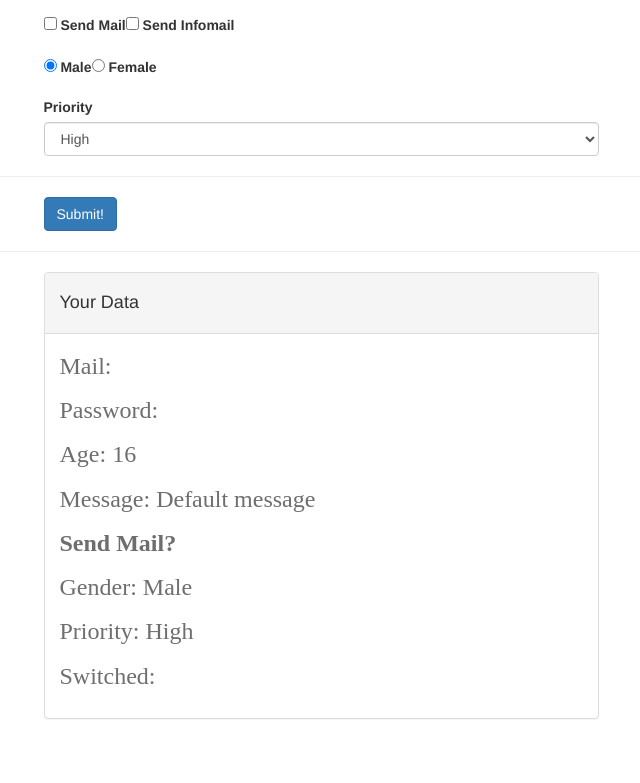
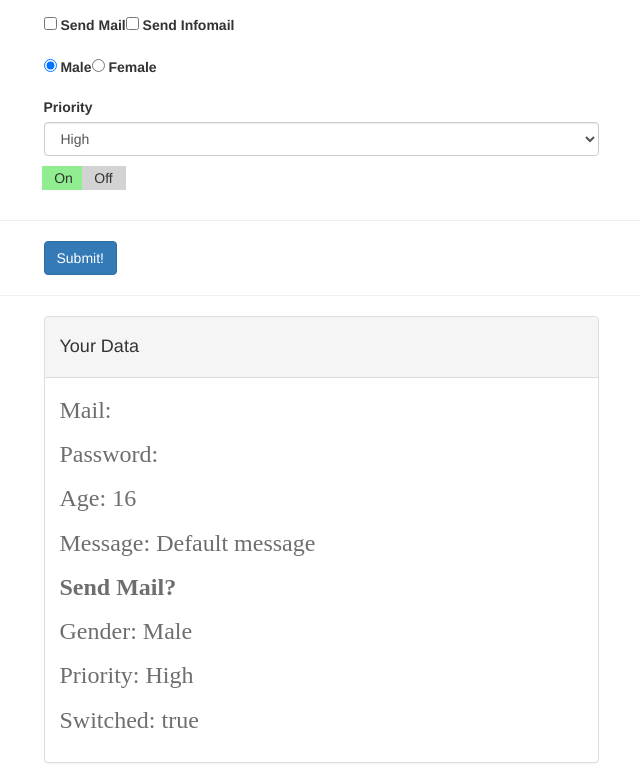
Before and after one commit to islaytitans/vue-ts-quotes, a Vue app: page / in a window 1280 px wide. Shown: the part 775-1558 px from the top of the page, without its empty margins (334-974 px from the left). Before the commit the page ends 1514 px from the top, so only its background shows below. Built offline with nearby package versions, Linux system fonts and the light colour scheme; a web font is replaced by a local one.

Commit message:
Added custom component for control in form

```diff
--- a/src/App.vue
+++ b/src/App.vue
@@ -48,7 +48,7 @@
     appQuoteGrid: QuoteGrid,
     appNewQuote: NewQuote,
     appHeader: Header,
-    appForm: Form
+    appForm: Form,
   },
 });
 </script>
--- a/src/components/Form.vue
+++ b/src/components/Form.vue
@@ -116,6 +116,13 @@
           </select>
         </div>
       </div>
+      <div class="row">
+        <div
+          class="col-xs-12 col-sm-8 col-sm-offset-2 col-md-6 col-md-offset-3"
+        >
+          <app-switch v-model="dataSwitch"></app-switch>
+        </div>
+      </div>
       <hr />
       <div class="row">
         <div
@@ -143,7 +150,7 @@
             </ul>
             <p>Gender: {{ userData.gender }}</p>
             <p>Priority: {{ selectedPriority }}</p>
-            <p>Switched:</p>
+            <p>Switched: {{ dataSwitch }}</p>
           </div>
         </div>
       </div>
@@ -153,6 +160,7 @@
 
 <script lang="ts">
 import Vue from "vue";
+import Switch from "@/components/Switch.vue";
 export default Vue.extend({
   data() {
     return {
@@ -166,7 +174,11 @@
       sendMail: new Array<unknown>(),
       priorities: ["High", "Medium", "Low"],
       selectedPriority: "High",
+      dataSwitch: true
     };
+  },
+  components: {
+    appSwitch: Switch,
   },
 });
 </script>
--- /dev/null
+++ b/src/components/Switch.vue
@@ -0,0 +1,43 @@
+<template>
+  <div>
+    <div id="on" @click="switched(true)" :class="{ active: value }">On</div>
+    <div id="off" @click="switched(false)" :class="{ active: !value }">Off</div>
+  </div>
+</template>
+
+<script lang="ts">
+import Vue from "vue";
+export default Vue.extend({
+  props: ["value"],
+  methods: {
+    switched(isOn: boolean): void {
+      this.$emit("input", isOn);
+    },
+  },
+});
+</script>
+
+<style scoped>
+#on,
+#off {
+  width: 40px;
+  height: 20px;
+  background-color: lightgray;
+  padding: 2px;
+  display: inline-block;
+  margin: 10px -2px;
+  box-sizing: content-box;
+  cursor: pointer;
+  text-align: center;
+}
+
+#on:hover,
+#on.active {
+  background-color: lightgreen;
+}
+
+#off:hover,
+#off.active {
+  background-color: lightcoral;
+}
+</style>
```
